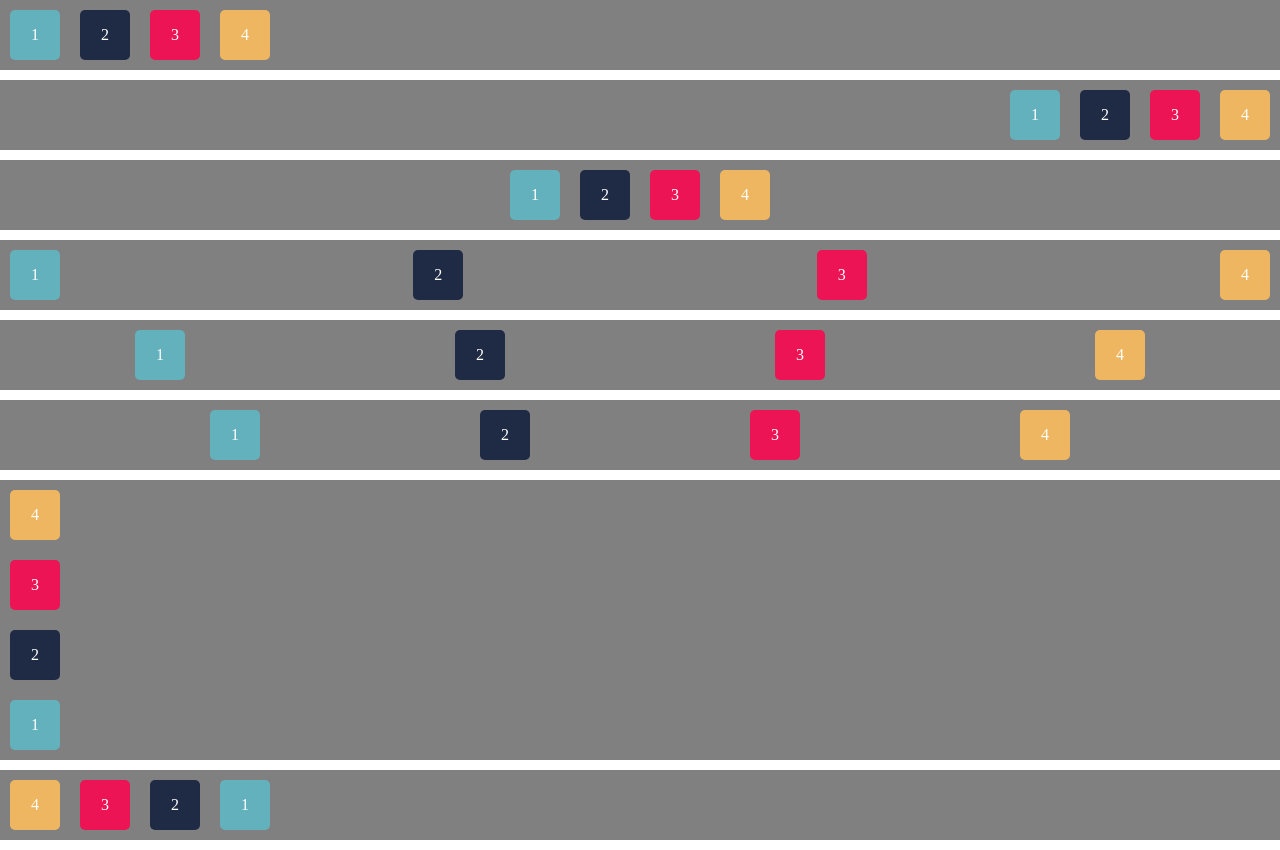
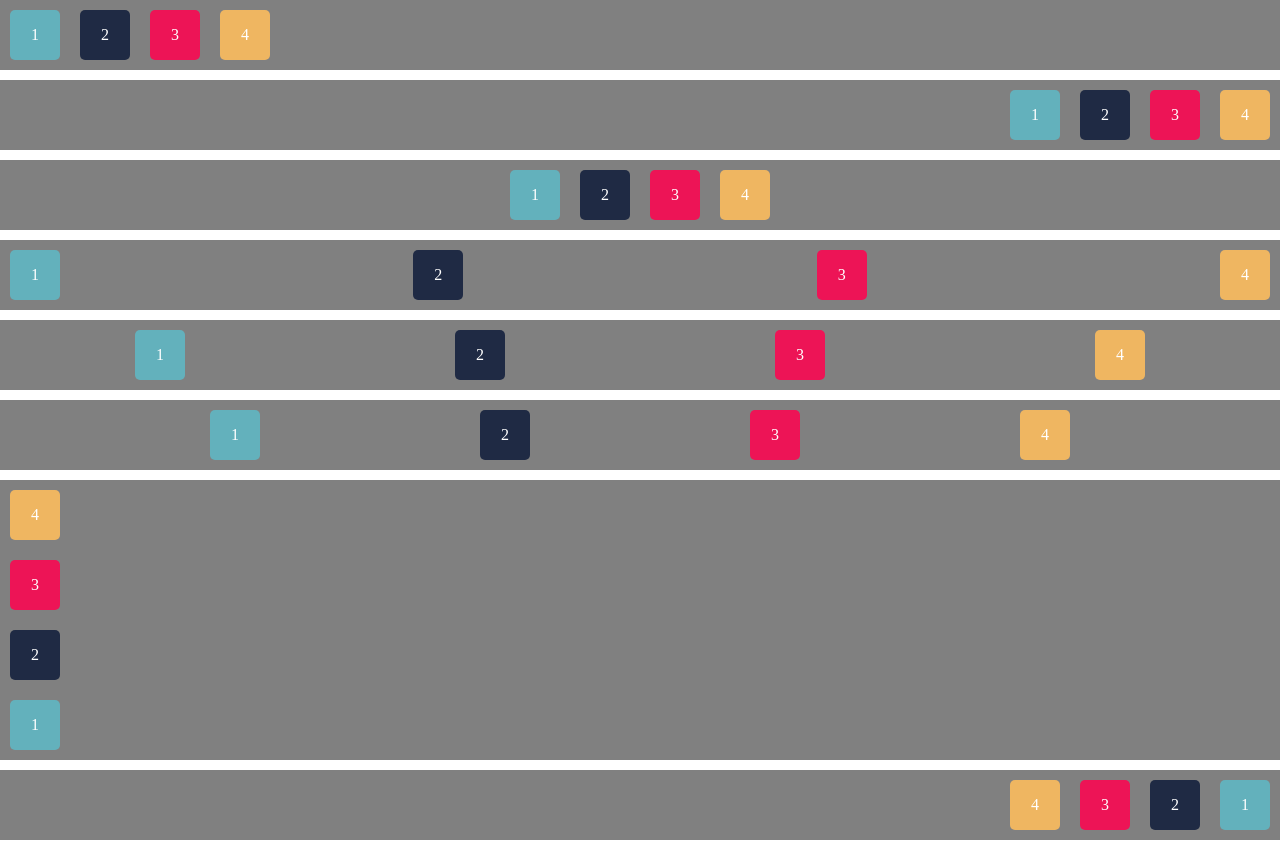
Before and after one commit to gustavodesantanadev/exercicio-flex-box, a plain HTML site: page index.html in a window 1280 px wide. Drawn offline with Linux system fonts and the light colour scheme.

Commit message:
Update style.css

```diff
--- a/css/style.css
+++ b/css/style.css
@@ -71,5 +71,5 @@
 
 .desafio{
     flex-direction: row-reverse;
-    justify-content:start;
+    justify-content: flex-start;
 }
```
